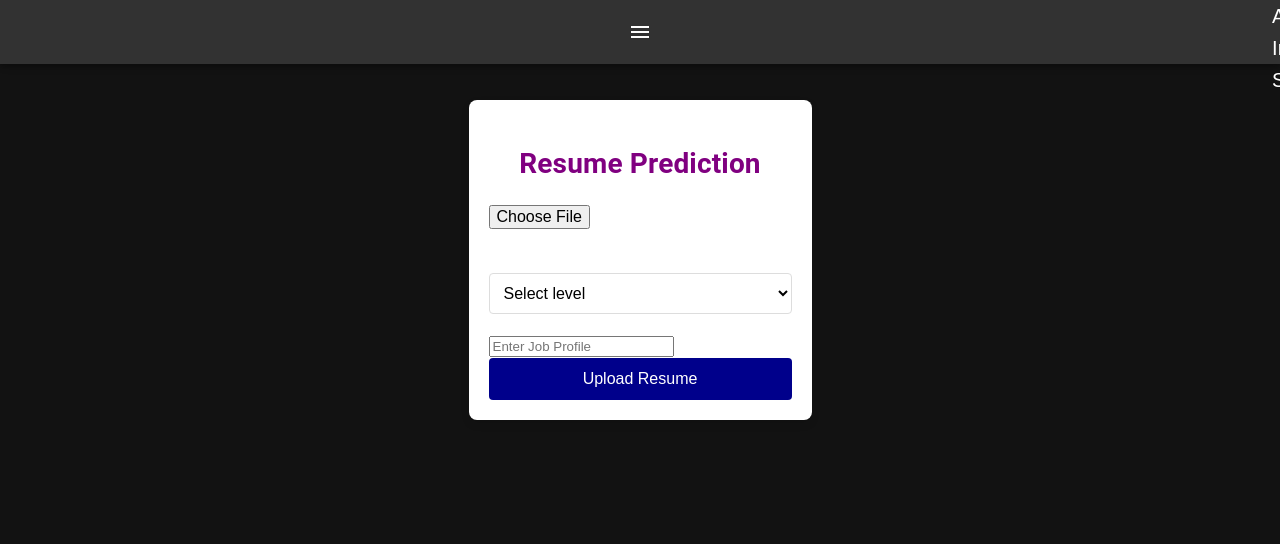
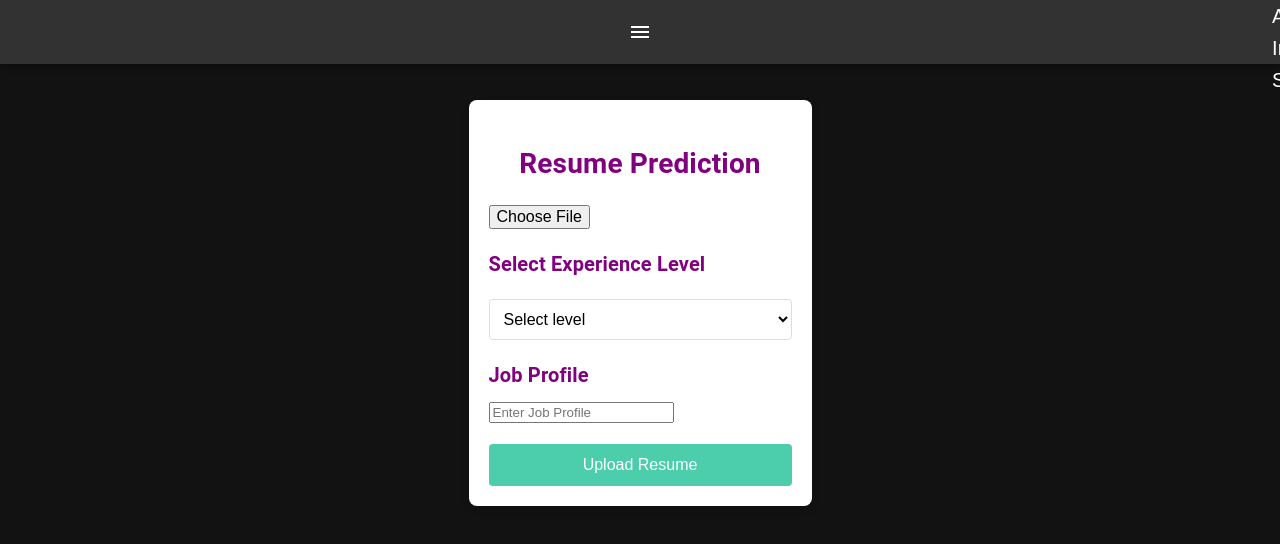
Before and after one commit to shankyy28/Mock-Mate, a React (Create React App) app in the folder CLIENT/: page /resume-uploader in a window 1280 px wide. Shown: the top 544 px of the page. Built offline with nearby package versions, Linux system fonts and the light colour scheme.

Commit message:
App: Integration Done

```diff
--- a/CLIENT/src/components/App.css
+++ b/CLIENT/src/components/App.css
@@ -66,11 +66,12 @@ button {
   padding: 12px;
   font-size: 16px;
   color: #fff;
-  background-color: darkblue;
+  background-color: #4cceac;
   border: none;
   border-radius: 4px;
   cursor: pointer;
   transition: background-color 0.3s;
+  margin-top: 20 px;
 }
 
 button:hover {
@@ -83,6 +84,11 @@ section {
 }
 
 h3 {
+  font-size: 20px;
+  color:purple;
+}
+
+.experience {
   font-size: 20px;
   color:purple;
 }
@@ -102,3 +108,11 @@ li {
   color: #333;
   padding: 5px 0;
 }
+
+.job-profile-section {
+  margin-bottom: 20px;
+}
+
+.job-profile-section h3 {
+  margin-bottom: 10px;
+}
--- a/CLIENT/src/components/ResumeUploader.jsx
+++ b/CLIENT/src/components/ResumeUploader.jsx
@@ -8,6 +8,7 @@ const ResumeUploader = () => {
   const [skills, setSkills] = useState([]);
   const [questions, setQuestions] = useState([]);
   const [experience, setExperience] = useState("");
+
 
   const handleFileChange = (event) => {
     setFile(event.target.files[0]);
@@ -68,7 +69,7 @@ const ResumeUploader = () => {
       <input type="file" accept=".pdf" onChange={handleFileChange} />
 
       {/* Dropdown for experience level */}
-      <label htmlFor="experience">Select Experience Level:</label>
+      <label htmlFor="experience"><h3>Select Experience Level</h3></label>
       <select
         id="experience"
         value={experience}
@@ -81,6 +82,10 @@ const ResumeUploader = () => {
         <option value="professional:5+">Professional: 5+ years</option>
       </select>
 
+
+
+      <div className="job-profile-section">
+        <h3>Job Profile</h3>
         <input
           type="text"
           id="jobProfile"
@@ -88,12 +93,14 @@ const ResumeUploader = () => {
           onChange={(e) => setJobProfile(e.target.value)}
           placeholder="Enter Job Profile"
         />
+      </div>
 
       <button onClick={handleUpload}>Upload Resume</button>
 
+
       {jobProfile && (
         <section>
-          <h3>Predicted Job Profile:</h3>
+          <h3>Confirmed Job Profile</h3>
           <p>{jobProfile}</p>
         </section>
       )}
```
Lines whose indentation alone changed are shown as unchanged.
